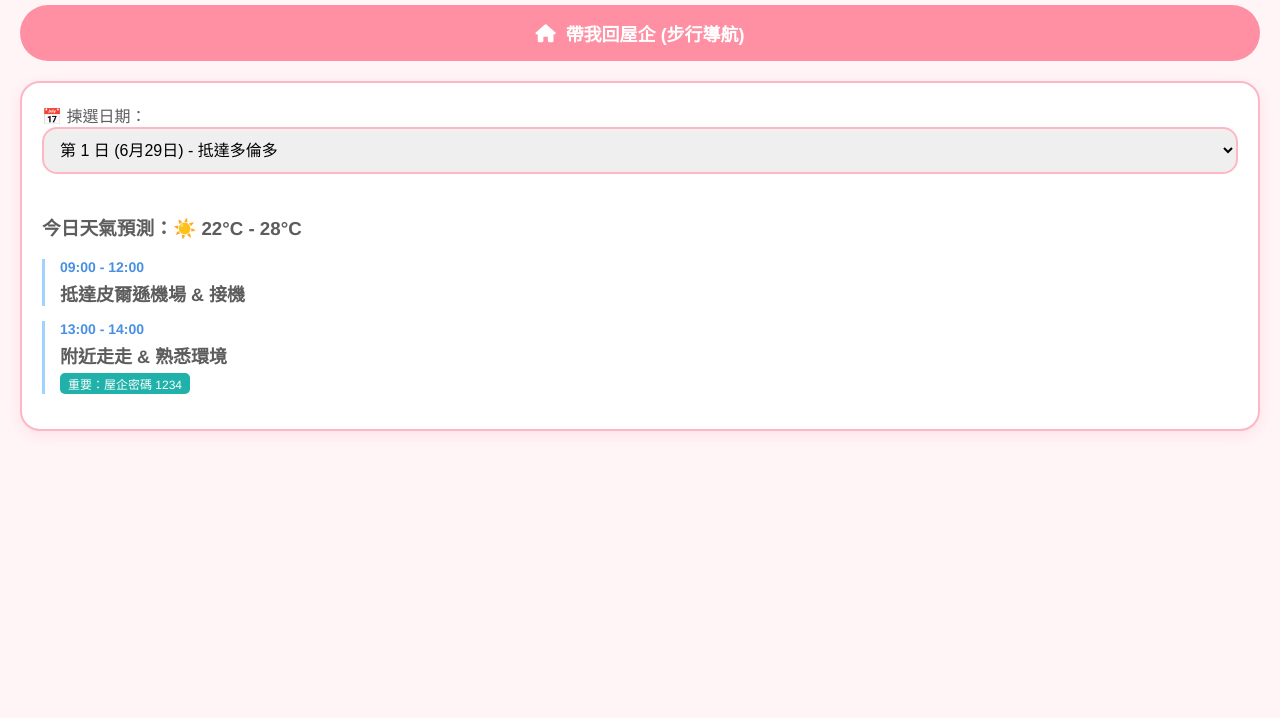
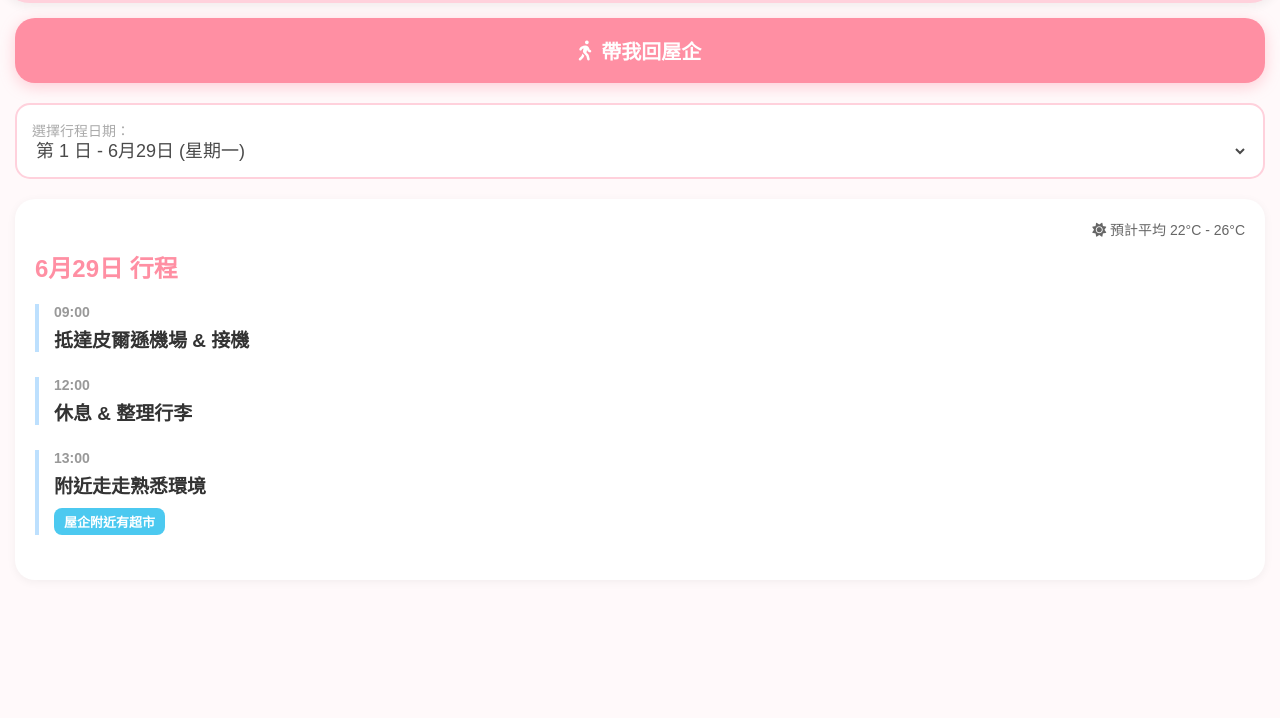
Before and after one commit to harrisonpromotionacc/Trip-to-Toronto, a plain HTML site: page Index.html in a window 1280 px wide. Shown: the part 82-800 px from the top of the page. Drawn offline with nearby package versions, Linux system fonts and the light colour scheme.

Commit message:
Update Index.html

```diff
--- a/Index.html
+++ b/Index.html
@@ -3,46 +3,58 @@
 <head>
     <meta charset="UTF-8">
     <meta name="viewport" content="width=device-width, initial-scale=1.0, maximum-scale=1.0, user-scalable=no">
-    <title>爸媽多倫多之旅 2026</title>
+    <title>多倫多 21 日遊小工具</title>
     <script src="https://cdn.jsdelivr.net/npm/vue@3/dist/vue.global.js"></script>
     <link rel="stylesheet" href="https://cdnjs.cloudflare.com/ajax/libs/font-awesome/6.0.0/css/all.min.css">
     <style>
-        :root { --bg-color: #fff5f7; --primary-pink: #ffb7c5; --accent-blue: #a2d2ff; --text-color: #5d5d5d; }
-        body { font-family: 'Helvetica Neue', Helvetica, Arial, sans-serif; background-color: var(--bg-color); color: var(--text-color); margin: 0; padding: 20px; }
-        .card { background: white; border-radius: 20px; padding: 20px; box-shadow: 0 4px 15px rgba(255,183,197,0.3); margin-bottom: 20px; border: 2px solid var(--primary-pink); }
-        h1 { color: #ff8fa3; text-align: center; font-size: 24px; }
-        .home-btn { background-color: #ff8fa3; color: white; border: none; padding: 15px; border-radius: 50px; width: 100%; font-size: 18px; font-weight: bold; cursor: pointer; display: flex; align-items: center; justify-content: center; gap: 10px; margin-bottom: 20px; }
-        .day-select { width: 100%; padding: 12px; border-radius: 15px; border: 2px solid var(--primary-pink); font-size: 16px; margin-bottom: 20px; }
-        .time-item { border-left: 3px solid var(--accent-blue); padding-left: 15px; margin-bottom: 15px; position: relative; }
-        .time-tag { font-weight: bold; color: #4a90e2; font-size: 14px; }
-        .activity { font-size: 18px; font-weight: bold; margin: 5px 0; }
-        .badge { display: inline-block; padding: 2px 8px; border-radius: 5px; font-size: 12px; margin-right: 5px; color: white; }
-        .food { background-color: #ffa500; } .gift { background-color: #ff69b4; } .tip { background-color: #20b2aa; }
+        :root { --main-pink: #FFD1DC; --dark-pink: #FF8FA3; --soft-blue: #BDE0FE; --text: #4A4A4A; }
+        body { font-family: "Microsoft JhengHei", sans-serif; background-color: #FFF9FA; color: var(--text); margin: 0; padding: 0; -webkit-tap-highlight-color: transparent; }
+        .header { background: var(--main-pink); padding: 25px 15px; text-align: center; border-bottom-left-radius: 30px; border-bottom-right-radius: 30px; box-shadow: 0 4px 10px rgba(0,0,0,0.05); }
+        .header h1 { margin: 0; font-size: 24px; color: white; text-shadow: 1px 1px 2px rgba(0,0,0,0.1); }
+        .container { padding: 15px; }
+        .home-btn { background: var(--dark-pink); color: white; border: none; padding: 18px; border-radius: 20px; width: 100%; font-size: 20px; font-weight: bold; margin-bottom: 20px; display: flex; align-items: center; justify-content: center; gap: 10px; box-shadow: 0 4px 15px rgba(255, 143, 163, 0.4); }
+        .day-picker { background: white; border: 2px solid var(--main-pink); border-radius: 15px; padding: 15px; margin-bottom: 20px; }
+        select { width: 100%; border: none; font-size: 18px; color: var(--text); outline: none; background: transparent; }
+        .itinerary-card { background: white; border-radius: 20px; padding: 20px; box-shadow: 0 2px 10px rgba(0,0,0,0.05); }
+        .time-slot { border-left: 4px solid var(--soft-blue); padding-left: 15px; margin-bottom: 25px; position: relative; }
+        .time-text { font-size: 14px; color: #999; font-weight: bold; }
+        .act-text { font-size: 19px; font-weight: bold; margin: 5px 0; color: #333; }
+        .tag { display: inline-block; padding: 4px 10px; border-radius: 8px; font-size: 13px; margin-top: 5px; margin-right: 5px; color: white; font-weight: bold; }
+        .tag-eat { background: #FF9F1C; } .tag-buy { background: #FF4D6D; } .tag-tip { background: #4CC9F0; }
+        .weather-info { text-align: right; font-size: 14px; color: #666; margin-bottom: 10px; }
     </style>
 </head>
 <body>
     <div id="app">
-        <h1>🌸 爸媽多倫多假期 🌸</h1>
+        <div class="header">
+            <h1>🌸 歡迎黎到多倫多！ 🌸</h1>
+        </div>
 
-        <button class="home-btn" @click="goHome">
-            <i class="fas fa-home"></i> 帶我回屋企 (步行導航)
-        </button>
+        <div class="container">
+            <button class="home-btn" @click="goHome">
+                <i class="fas fa-walking"></i> 帶我回屋企
+            </button>
 
-        <div class="card">
-            <label>📅 揀選日期：</label>
-            <select class="day-select" v-model="selectedDay">
-                <option v-for="(day, index) in itinerary" :key="index" :value="index">
-                    第 {{index + 1}} 日 ({{day.date}}) - {{day.title}}
-                </option>
-            </select>
+            <div class="day-picker">
+                <label style="font-size: 14px; color: #aaa;">選擇行程日期：</label>
+                <select v-model="currentDayIdx">
+                    <option v-for="(d, i) in days" :key="i" :value="i">
+                        第 {{i+1}} 日 - {{d.date}} ({{d.weekday}})
+                    </option>
+                </select>
+            </div>
 
-            <div v-if="itinerary[selectedDay]">
-                <h3>今日天氣預測：☀️ 22°C - 28°C</h3>
-                <div v-for="item in itinerary[selectedDay].events" class="time-item">
-                    <div class="time-tag">{{item.time}}</div>
-                    <div class="activity">{{item.activity}}</div>
+            <div class="itinerary-card" v-if="days[currentDayIdx]">
+                <div class="weather-info">
+                    <i class="fas fa-sun"></i> 預計平均 22°C - 26°C
+                </div>
+                <h2 style="margin-top: 0; color: var(--dark-pink);">{{days[currentDayIdx].date}} 行程</h2>
+
+                <div v-for="(item, idx) in days[currentDayIdx].events" :key="idx" class="time-slot">
+                    <div class="time-text">{{item.time}}</div>
+                    <div class="act-text">{{item.desc}}</div>
                     <div v-if="item.tags">
-                        <span v-for="tag in item.tags" :class="['badge', tag.type]">{{tag.text}}</span>
+                        <span v-for="t in item.tags" :class="['tag', 'tag-'+t.type]">{{t.label}}</span>
                     </div>
                 </div>
             </div>
@@ -54,24 +66,30 @@
         createApp({
             data() {
                 return {
-                    selectedDay: 0,
-                    // 這裡我簡化了你的行程數據，你可以自行按格式添加
-                    itinerary: [
-                        { date: "6月29日", title: "抵達多倫多", events: [
-                            { time: "09:00 - 12:00", activity: "抵達皮爾遜機場 & 接機" },
-                            { time: "13:00 - 14:00", activity: "附近走走 & 熟悉環境", tags: [{type:'tip', text:'重要：屋企密碼 1234'}] }
+                    currentDayIdx: 0,
+                    days: [
+                        { date: "6月29日", weekday: "星期一", events: [
+                            { time: "09:00", desc: "抵達皮爾遜機場 & 接機" },
+                            { time: "12:00", desc: "休息 & 整理行李" },
+                            { time: "13:00", desc: "附近走走熟悉環境", tags: [{type:'tip', label:'屋企附近有超市'}] }
                         ]},
-                        { date: "7月11日", title: "尼亞加拉大瀑布", events: [
-                            { time: "10:00 - 14:00", activity: "搭船睇瀑布 (Maid of the Mist)", tags: [{type:'food', text:'必吃：瀑布景觀餐廳'}] },
-                            { time: "14:00 - 16:00", activity: "逛遊客區", tags: [{type:'gift', text:'必買：楓糖餅乾'}] }
-                        ]}
+                        { date: "7月1日", weekday: "星期三", events: [
+                            { time: "13:00", desc: "多倫多市中心遊覽 (伊頓中心 / 多倫多路牌)", tags: [{type:'buy', label:'必買：Roots 衫'}] },
+                            { time: "14:00", desc: "聖羅倫斯市場", tags: [{type:'eat', label:'必吃：培根捲'}] }
+                        ]},
+                        { date: "7月11日", weekday: "星期六", events: [
+                            { time: "12:00", desc: "尼亞加拉大瀑布 - 坐船睇瀑布", tags: [{type:'tip', label:'準備雨衣'}, {type:'eat', label:'必吃：瀑布餐廳'}] },
+                            { time: "14:00", desc: "摘櫻桃 (車利子) 體驗", tags: [{type:'buy', label:'手信：櫻桃果醬'}] }
+                        ]},
+                        // 這裡可以繼續添加剩下的天數...
                     ]
                 }
             },
             methods: {
                 goHome() {
-                    const address = encodeURIComponent("145 Canon Jackson Drive, Toronto");
-                    window.location.href = `https://www.google.com/maps/dir/?api=1&destination=${address}&travelmode=walking`;
+                    // 145 Canon Jackson Drive 導航
+                    const url = "https://www.google.com/maps/dir/?api=1&destination=145+Canon+Jackson+Drive,Toronto&travelmode=walking";
+                    window.location.href = url;
                 }
             }
         }).mount('#app')
```
